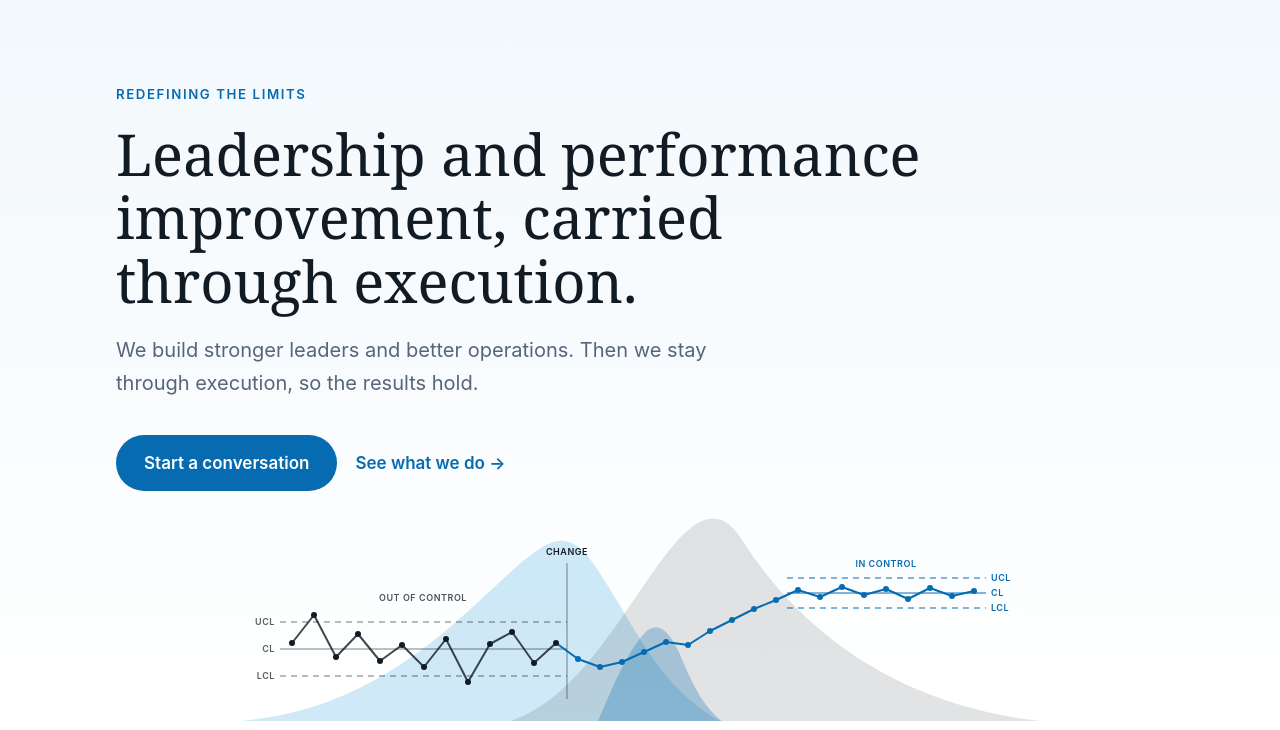
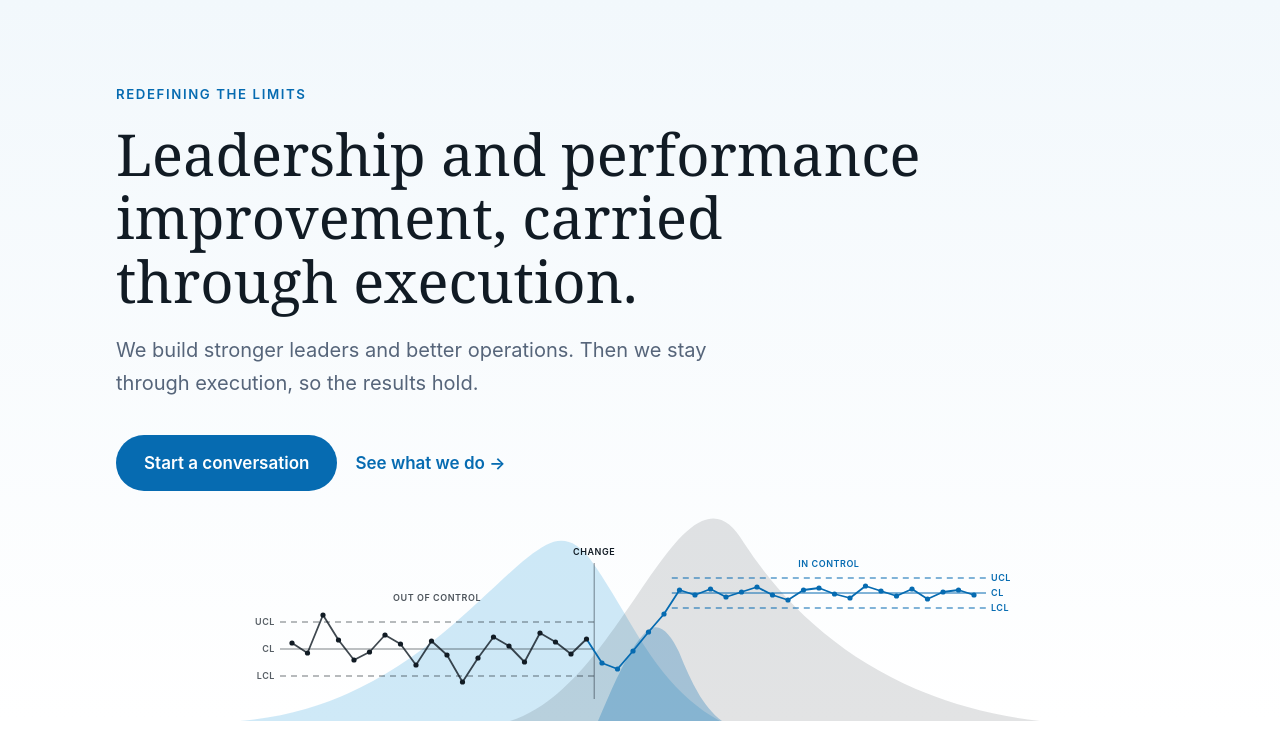
Before and after one commit to lhotse-management/website, a plain HTML site: page index.html in a window 1280 px wide. Shown: the part 70-800 px from the top of the page. Drawn offline with Linux system fonts and the light colour scheme.

Commit message:
Hero chart: 20 points per phase, short change, run-rule checks

```diff
--- a/index.html
+++ b/index.html
@@ -1,5 +1,5 @@
 <!doctype html>
-<!-- Lhotse Management Solutions: single-page site, version 15.
+<!-- Lhotse Management Solutions: single-page site, version 16.
      Everything (styles, images, copy) lives in this one file so it can be hosted anywhere as index.html. -->
 <html lang="en">
 <head>
@@ -127,34 +127,34 @@ section{scroll-margin-top:84px}          /* stops the sticky menu bar from cover
     </div>
   </div>
   <!-- Background art: the two logo-style peaks, with a before-and-after control chart laid over them -->
-  <svg viewBox="330 0 800 220" role="img" aria-label="Control chart over two mountain peaks: performance is out of control, then a change with a small managed dip and a steady climb, then performance in control at a higher level within tighter limits" style="position:absolute;left:50%;transform:translateX(-50%);bottom:0;width:min(100%,800px);height:auto">
+  <svg viewBox="330 0 800 220" role="img" aria-label="Control chart over two mountain peaks: performance is out of control, then a change with a small managed dip, then performance in control at a higher level within tighter limits" style="position:absolute;left:50%;transform:translateX(-50%);bottom:0;width:min(100%,800px);height:auto">
     <path d="M330,220 C500,206 580,74 636,44 C652,35 667,40 680,58 C722,116 744,184 810,220 Z" fill="#249cd8" opacity=".22"/>   <!-- blue peak -->
     <path d="M600,220 C690,192 742,42 792,20 C808,13 821,20 834,42 C894,134 990,204 1130,220 Z" fill="#111b24" opacity=".12"/>  <!-- dark peak -->
     <path d="M688,220 C704,182 722,142 738,129 C750,120 761,134 769,151 C781,181 793,206 812,220 Z" fill="#066bb1" opacity=".28"/> <!-- deep blue fold -->
     <!-- Before the change: center line and control limits; they stop at the change -->
-    <path d="M370,148H657" stroke="#111b24" stroke-width="1" opacity=".55" fill="none"/>
-    <path d="M370,121H657 M370,175H657" stroke="#111b24" stroke-width="1.2" stroke-dasharray="6 5" opacity=".6" fill="none"/>
-    <!-- After the change: recalculated center line and tighter limits, starting once the climb has settled -->
-    <path d="M877,92H1076" stroke="#066bb1" stroke-width="1" fill="none"/>
-    <path d="M877,77H1076 M877,107H1076" stroke="#066bb1" stroke-width="1.2" stroke-dasharray="6 5" fill="none"/>
+    <path d="M370,148H684.2" stroke="#111b24" stroke-width="1" opacity=".55" fill="none"/>
+    <path d="M370,121H684.2 M370,175H684.2" stroke="#111b24" stroke-width="1.2" stroke-dasharray="6 5" opacity=".6" fill="none"/>
+    <!-- After the change: recalculated center line and tighter limits -->
+    <path d="M761.8,92H1076.0" stroke="#066bb1" stroke-width="1" fill="none"/>
+    <path d="M761.8,77H1076.0 M761.8,107H1076.0" stroke="#066bb1" stroke-width="1.2" stroke-dasharray="6 5" fill="none"/>
     <!-- The change point -->
-    <path d="M657,62V198" stroke="#111b24" stroke-width="1" opacity=".5" fill="none"/>
+    <path d="M684.2,62V198" stroke="#111b24" stroke-width="1" opacity=".5" fill="none"/>
     <!-- Results: before the change in dark, from the change onward in blue -->
-    <polyline points="382,142 404,114 426,156 448,133 470,160 492,144 514,166 536,138 558,181 580,143 602,131 624,162 646,142" stroke="#111b24" stroke-width="2" stroke-linejoin="round" opacity=".8" fill="none"/>
-    <polyline points="646,142 668,158 690,166 712,161 734,151 756,141 778,144 800,130 822,119 844,108 866,99 888,89 910,96 932,86 954,94 976,88 998,98 1020,87 1042,95 1064,90" stroke="#066bb1" stroke-width="2" stroke-linejoin="round" fill="none"/>
-    <circle cx="382" cy="142" r="3" fill="#111b24"/><circle cx="404" cy="114" r="3" fill="#111b24"/><circle cx="426" cy="156" r="3" fill="#111b24"/><circle cx="448" cy="133" r="3" fill="#111b24"/><circle cx="470" cy="160" r="3" fill="#111b24"/><circle cx="492" cy="144" r="3" fill="#111b24"/><circle cx="514" cy="166" r="3" fill="#111b24"/><circle cx="536" cy="138" r="3" fill="#111b24"/><circle cx="558" cy="181" r="3" fill="#111b24"/><circle cx="580" cy="143" r="3" fill="#111b24"/><circle cx="602" cy="131" r="3" fill="#111b24"/><circle cx="624" cy="162" r="3" fill="#111b24"/><circle cx="646" cy="142" r="3" fill="#111b24"/>
-    <circle cx="668" cy="158" r="3" fill="#066bb1"/><circle cx="690" cy="166" r="3" fill="#066bb1"/><circle cx="712" cy="161" r="3" fill="#066bb1"/><circle cx="734" cy="151" r="3" fill="#066bb1"/><circle cx="756" cy="141" r="3" fill="#066bb1"/><circle cx="778" cy="144" r="3" fill="#066bb1"/><circle cx="800" cy="130" r="3" fill="#066bb1"/><circle cx="822" cy="119" r="3" fill="#066bb1"/><circle cx="844" cy="108" r="3" fill="#066bb1"/><circle cx="866" cy="99" r="3" fill="#066bb1"/><circle cx="888" cy="89" r="3" fill="#066bb1"/><circle cx="910" cy="96" r="3" fill="#066bb1"/><circle cx="932" cy="86" r="3" fill="#066bb1"/><circle cx="954" cy="94" r="3" fill="#066bb1"/><circle cx="976" cy="88" r="3" fill="#066bb1"/><circle cx="998" cy="98" r="3" fill="#066bb1"/><circle cx="1020" cy="87" r="3" fill="#066bb1"/><circle cx="1042" cy="95" r="3" fill="#066bb1"/><circle cx="1064" cy="90" r="3" fill="#066bb1"/>
+    <polyline points="382.0,142 397.5,152 413.0,114 428.5,139 444.0,159 459.5,151 475.0,134 490.5,143 506.0,164 521.5,140 537.0,154 552.5,181 568.0,157 583.5,136 599.0,145 614.5,161 630.0,132 645.5,141 661.0,153 676.5,138" stroke="#111b24" stroke-width="1.8" stroke-linejoin="round" opacity=".8" fill="none"/>
+    <polyline points="676.5,138 692.0,162 707.5,168 723.0,150 738.5,131 754.0,113 769.5,89 785.0,94 800.5,88 816.0,96 831.5,91 847.0,86 862.5,94 878.0,99 893.5,89 909.0,87 924.5,93 940.0,97 955.5,85 971.0,90 986.5,95 1002.0,88 1017.5,98 1033.0,91 1048.5,89 1064.0,94" stroke="#066bb1" stroke-width="1.8" stroke-linejoin="round" fill="none"/>
+    <circle cx="382.0" cy="142" r="2.6" fill="#111b24"/><circle cx="397.5" cy="152" r="2.6" fill="#111b24"/><circle cx="413.0" cy="114" r="2.6" fill="#111b24"/><circle cx="428.5" cy="139" r="2.6" fill="#111b24"/><circle cx="444.0" cy="159" r="2.6" fill="#111b24"/><circle cx="459.5" cy="151" r="2.6" fill="#111b24"/><circle cx="475.0" cy="134" r="2.6" fill="#111b24"/><circle cx="490.5" cy="143" r="2.6" fill="#111b24"/><circle cx="506.0" cy="164" r="2.6" fill="#111b24"/><circle cx="521.5" cy="140" r="2.6" fill="#111b24"/><circle cx="537.0" cy="154" r="2.6" fill="#111b24"/><circle cx="552.5" cy="181" r="2.6" fill="#111b24"/><circle cx="568.0" cy="157" r="2.6" fill="#111b24"/><circle cx="583.5" cy="136" r="2.6" fill="#111b24"/><circle cx="599.0" cy="145" r="2.6" fill="#111b24"/><circle cx="614.5" cy="161" r="2.6" fill="#111b24"/><circle cx="630.0" cy="132" r="2.6" fill="#111b24"/><circle cx="645.5" cy="141" r="2.6" fill="#111b24"/><circle cx="661.0" cy="153" r="2.6" fill="#111b24"/><circle cx="676.5" cy="138" r="2.6" fill="#111b24"/>
+    <circle cx="692.0" cy="162" r="2.6" fill="#066bb1"/><circle cx="707.5" cy="168" r="2.6" fill="#066bb1"/><circle cx="723.0" cy="150" r="2.6" fill="#066bb1"/><circle cx="738.5" cy="131" r="2.6" fill="#066bb1"/><circle cx="754.0" cy="113" r="2.6" fill="#066bb1"/><circle cx="769.5" cy="89" r="2.6" fill="#066bb1"/><circle cx="785.0" cy="94" r="2.6" fill="#066bb1"/><circle cx="800.5" cy="88" r="2.6" fill="#066bb1"/><circle cx="816.0" cy="96" r="2.6" fill="#066bb1"/><circle cx="831.5" cy="91" r="2.6" fill="#066bb1"/><circle cx="847.0" cy="86" r="2.6" fill="#066bb1"/><circle cx="862.5" cy="94" r="2.6" fill="#066bb1"/><circle cx="878.0" cy="99" r="2.6" fill="#066bb1"/><circle cx="893.5" cy="89" r="2.6" fill="#066bb1"/><circle cx="909.0" cy="87" r="2.6" fill="#066bb1"/><circle cx="924.5" cy="93" r="2.6" fill="#066bb1"/><circle cx="940.0" cy="97" r="2.6" fill="#066bb1"/><circle cx="955.5" cy="85" r="2.6" fill="#066bb1"/><circle cx="971.0" cy="90" r="2.6" fill="#066bb1"/><circle cx="986.5" cy="95" r="2.6" fill="#066bb1"/><circle cx="1002.0" cy="88" r="2.6" fill="#066bb1"/><circle cx="1017.5" cy="98" r="2.6" fill="#066bb1"/><circle cx="1033.0" cy="91" r="2.6" fill="#066bb1"/><circle cx="1048.5" cy="89" r="2.6" fill="#066bb1"/><circle cx="1064.0" cy="94" r="2.6" fill="#066bb1"/>
     <!-- Small chart labels; hidden on phones, where they would be too small to read -->
     <g class="chartlabel" font-size="9" font-weight="600" letter-spacing=".06em">
-      <text x="513" y="100" text-anchor="middle" fill="#111b24" opacity=".75">OUT OF CONTROL</text>
-      <text x="657" y="54" text-anchor="middle" fill="#111b24">CHANGE</text>
-      <text x="976" y="66" text-anchor="middle" fill="#066bb1">IN CONTROL</text>
+      <text x="527.1" y="100" text-anchor="middle" fill="#111b24" opacity=".75">OUT OF CONTROL</text>
+      <text x="684.2" y="54" text-anchor="middle" fill="#111b24">CHANGE</text>
+      <text x="918.9" y="66" text-anchor="middle" fill="#066bb1">IN CONTROL</text>
       <text x="365" y="124" text-anchor="end" fill="#111b24" opacity=".7">UCL</text>
       <text x="365" y="151" text-anchor="end" fill="#111b24" opacity=".7">CL</text>
       <text x="365" y="178" text-anchor="end" fill="#111b24" opacity=".7">LCL</text>
-      <text x="1081" y="80" fill="#066bb1">UCL</text>
-      <text x="1081" y="95" fill="#066bb1">CL</text>
-      <text x="1081" y="110" fill="#066bb1">LCL</text>
+      <text x="1081.0" y="80" fill="#066bb1">UCL</text>
+      <text x="1081.0" y="95" fill="#066bb1">CL</text>
+      <text x="1081.0" y="110" fill="#066bb1">LCL</text>
     </g>
   </svg>
 </header>
```
